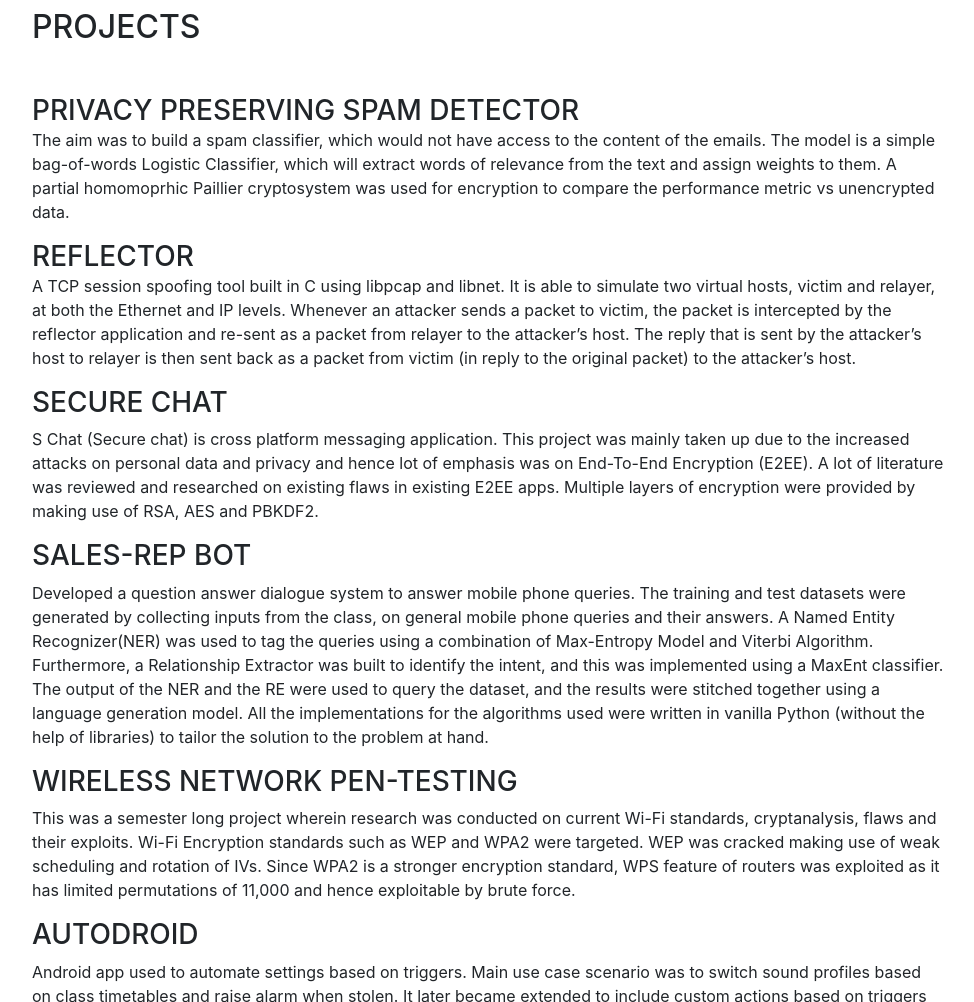
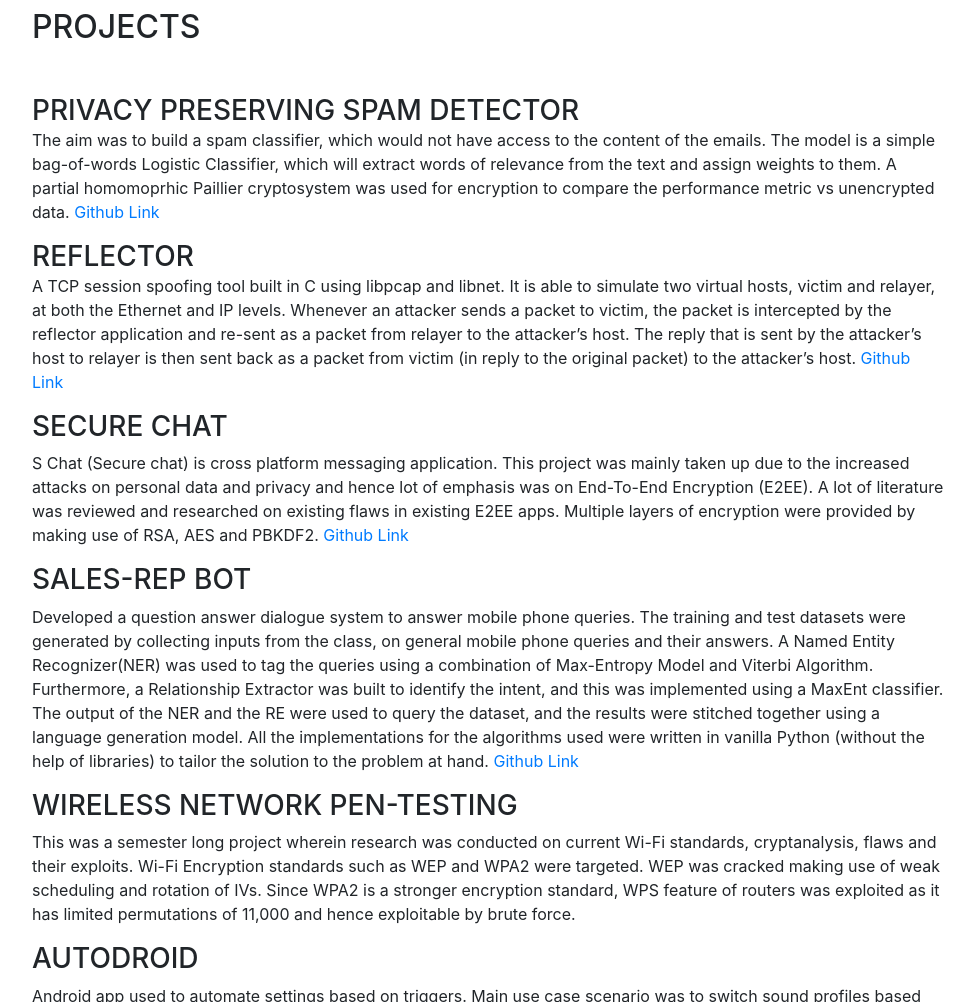
Before and after one commit to mohithpukale/mohithpukale.github.io, a website with bundled scripts: page index.html in a window 1280 px wide. Shown: the part 1640-2642 px from the top of the page, without its empty margins (288-1262 px from the left). Built offline with nearby package versions, Linux system fonts and the light colour scheme; a web font is replaced by a local one.

Commit message:
Adding github project links

```diff
--- a/index.html
+++ b/index.html
@@ -151,13 +151,13 @@ engineering while working as Software Developer at Amazon</p>
         <div class="my-auto">
           <h2 class="mb-5">Projects</h2>
           <h3 class="mb-0">Privacy Preserving Spam Detector</h3>
-          <p>The aim was to build a spam classifier, which would not have access to the content of the emails. The model is a simple bag-of-words Logistic Classifier, which will extract words of relevance from the text and assign weights to them. A partial homomoprhic Paillier cryptosystem was used for encryption to compare the performance metric vs unencrypted data.</p>
+          <p>The aim was to build a spam classifier, which would not have access to the content of the emails. The model is a simple bag-of-words Logistic Classifier, which will extract words of relevance from the text and assign weights to them. A partial homomoprhic Paillier cryptosystem was used for encryption to compare the performance metric vs unencrypted data. <a href="https://github.com/ap1995/Cryptography"> Github Link</a></p>
           <h3 class="mb-0">Reflector</h3>
-          <p>A TCP session spoofing tool built in C using libpcap and libnet. It is able to simulate two virtual hosts, victim and relayer, at both the Ethernet and IP levels. Whenever an attacker sends a packet to victim, the packet is intercepted by the reflector application and re-sent as a packet from relayer to the attacker’s host. The reply that is sent by the attacker’s host to relayer is then sent back as a packet from victim (in reply to the original packet) to the attacker’s host.</p>
+          <p>A TCP session spoofing tool built in C using libpcap and libnet. It is able to simulate two virtual hosts, victim and relayer, at both the Ethernet and IP levels. Whenever an attacker sends a packet to victim, the packet is intercepted by the reflector application and re-sent as a packet from relayer to the attacker’s host. The reply that is sent by the attacker’s host to relayer is then sent back as a packet from victim (in reply to the original packet) to the attacker’s host. <a href="https://github.com/mohithpukale/Reflector"> Github Link</a></p>
           <h3>Secure Chat</h3>
-          <p>S Chat (Secure chat) is cross platform messaging application. This project was mainly taken up due to the increased attacks on personal data and privacy and hence lot of emphasis was on End-To-End Encryption (E2EE). A lot of literature was reviewed and researched on existing flaws in existing E2EE apps. Multiple layers of encryption were provided by making use of RSA, AES and PBKDF2.</p>
+          <p>S Chat (Secure chat) is cross platform messaging application. This project was mainly taken up due to the increased attacks on personal data and privacy and hence lot of emphasis was on End-To-End Encryption (E2EE). A lot of literature was reviewed and researched on existing flaws in existing E2EE apps. Multiple layers of encryption were provided by making use of RSA, AES and PBKDF2. <a href="https://github.com/mukundmk/chat-app"> Github Link</a></p>
           <h3>Sales-Rep Bot</h3>
-          <p>Developed a question answer dialogue system to answer mobile phone queries. The training and test datasets were generated by collecting inputs from the class, on general mobile phone queries and their answers. A Named Entity Recognizer(NER) was used to tag the queries using a combination of Max-Entropy Model and Viterbi Algorithm. Furthermore, a Relationship Extractor was built to identify the intent, and this was implemented using a MaxEnt classifier. The output of the NER and the RE were used to query the dataset, and the results were stitched together using a language generation model. All the implementations for the algorithms used were written in vanilla Python (without the help of libraries) to tailor the solution to the problem at hand.</p>
+          <p>Developed a question answer dialogue system to answer mobile phone queries. The training and test datasets were generated by collecting inputs from the class, on general mobile phone queries and their answers. A Named Entity Recognizer(NER) was used to tag the queries using a combination of Max-Entropy Model and Viterbi Algorithm. Furthermore, a Relationship Extractor was built to identify the intent, and this was implemented using a MaxEnt classifier. The output of the NER and the RE were used to query the dataset, and the results were stitched together using a language generation model. All the implementations for the algorithms used were written in vanilla Python (without the help of libraries) to tailor the solution to the problem at hand. <a href="https://github.com/mohithpukale/NLP"> Github Link</a></p>
           <h3>Wireless Network Pen-Testing</h3>
           <p>This was a semester long project wherein research was conducted on current Wi-Fi standards, cryptanalysis, flaws and their exploits. Wi-Fi Encryption standards such as WEP and WPA2 were targeted. WEP was cracked making use of weak scheduling and rotation of IVs. Since WPA2 is a stronger encryption standard, WPS feature of routers was exploited as it has limited permutations of 11,000 and hence exploitable by brute force. </p>
           <h3>AutoDroid</h3>
```
